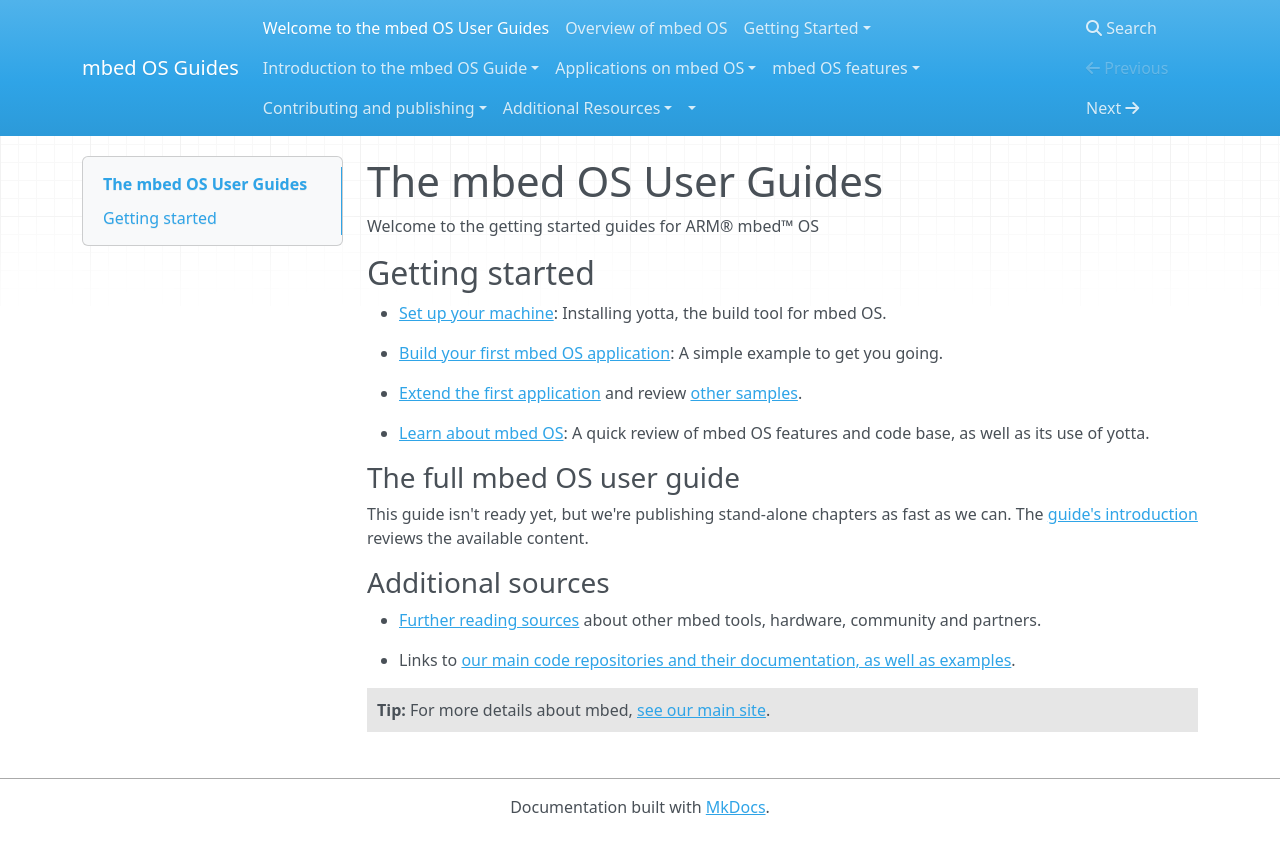
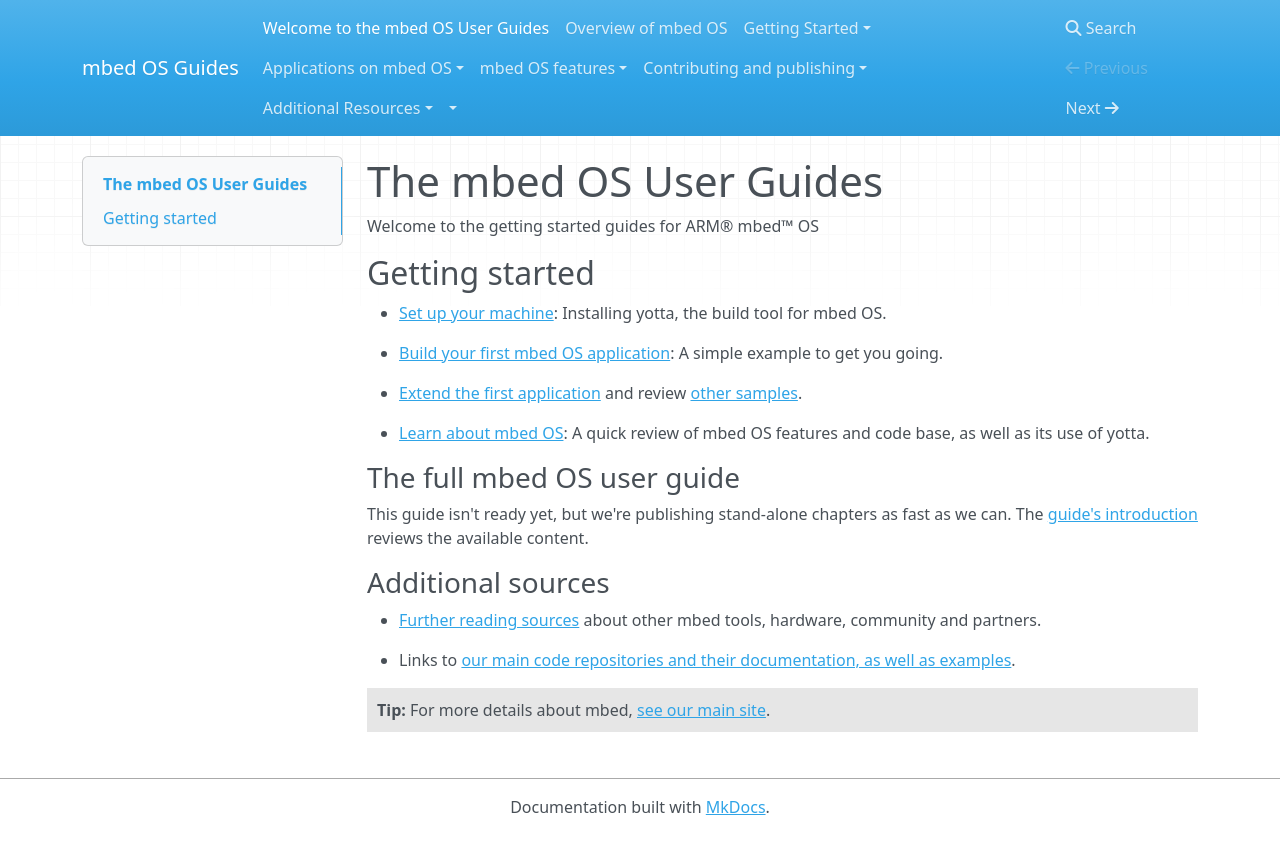
Before and after one commit to ARMmbed/GettingStartedmbedOS, an MkDocs documentation site: the page built from Docs/index.md, in a window 1280 px wide. Shown: the top 854 px of the page. Built offline with MkDocs 1.6.1, drawn with Linux system fonts in a browser that asks for light colours; nearby versions of some CDN libraries; old or Windows-style settings are respelled for this version of MkDocs.

Commit message:
Removing one page

```diff
--- a/mkdocs.yml
+++ b/mkdocs.yml
@@ -9,7 +9,6 @@ pages:
 - ['FirstProjectmbedOS.md', 'Getting Started', 'Blinky - your first application']
 - ['Extended_LED.md', 'Getting Started', 'Extending Blinky']
 - ['GetTheCode.md', 'Getting Started', 'Additional examples and code']
-- ['Full_Guide/guide_index.md', 'Introduction to the mbed OS Guide', 'Introduction']
 - ['Full_Guide/app_on_yotta.md', 'Applications on mbed OS', 'mbed OS applications with yotta']
 - ['Full_Guide/app_on_mbed_os.md', 'Applications on mbed OS', 'Writing applications for mbed OS']
 - ['Full_Guide/Interfacing.md', 'mbed OS features', 'Interfacing to hardware']
```
